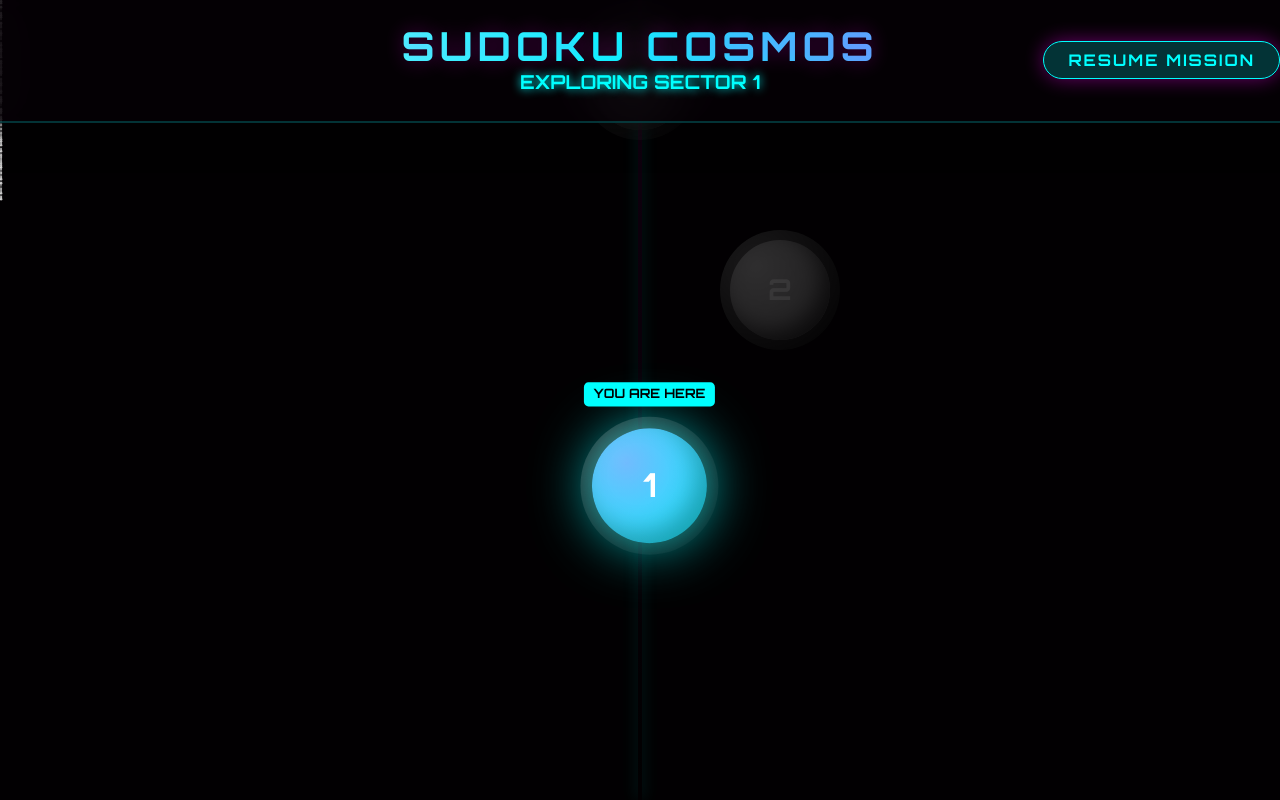
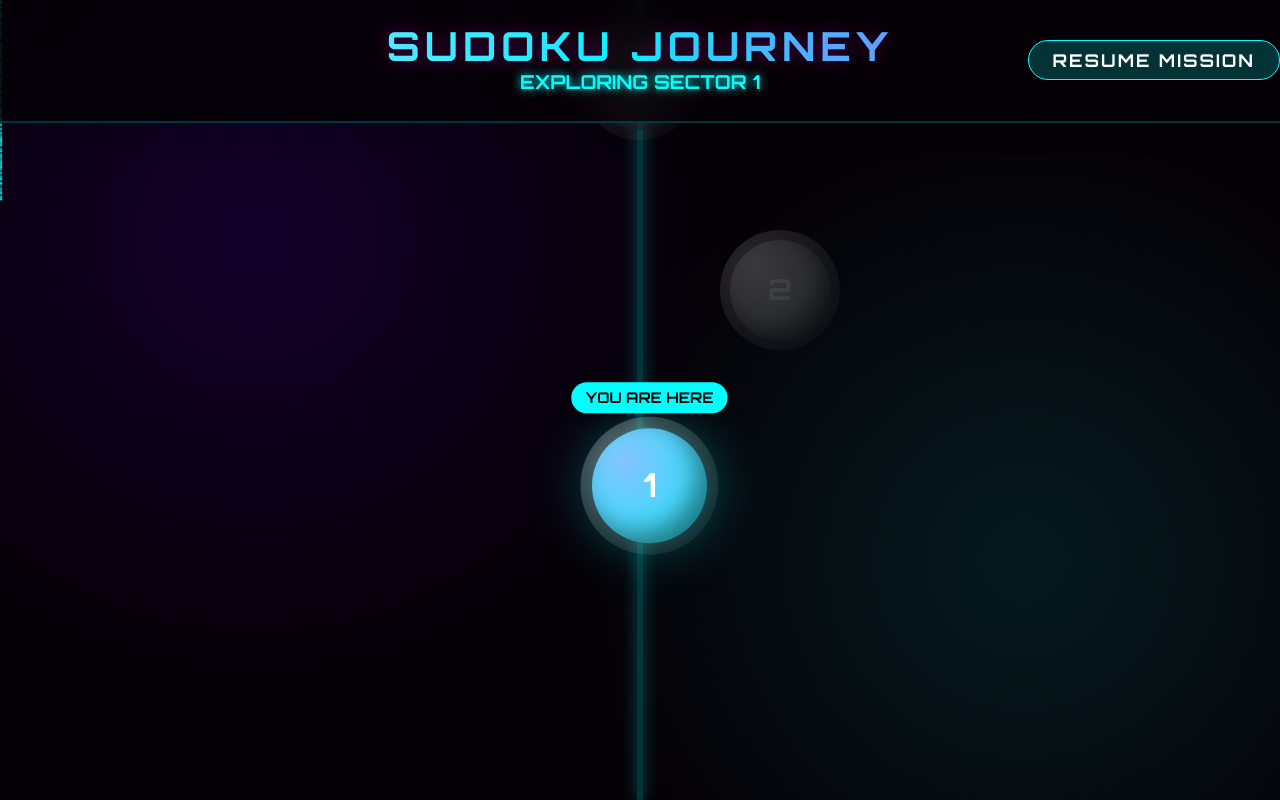
Before and after one commit to Dharunika-07-N/9X9-Sudoku-3D, a React (Vite) app: page / in a window 1280 px wide. Built offline with nearby package versions, Linux system fonts and the light colour scheme.

Commit message:
Implement dual-themed Level Map (Sky and Space)

```diff
--- a/src/components/ui/LevelMap.css
+++ b/src/components/ui/LevelMap.css
@@ -1,28 +1,41 @@
+:root {
+    --map-bg: linear-gradient(180deg, #87CEEB 0%, #E0F7FA 100%);
+    --map-text: #1a1a2e;
+    --path-color: rgba(255, 255, 255, 0.6);
+    --header-bg: rgba(255, 255, 255, 0.8);
+    --header-border: rgba(0, 102, 204, 0.2);
+    --node-shadow-inner: rgba(0, 0, 0, 0.2);
+    --node-shadow-glow: rgba(255, 255, 255, 0.4);
+    --star-color: #ff9900;
+}
+
+.level-map-container.dark-mode {
+    --map-bg: #050005;
+    --map-text: #fff;
+    --path-color: rgba(0, 255, 255, 0.2);
+    --header-bg: rgba(5, 0, 5, 0.8);
+    --header-border: rgba(0, 255, 255, 0.2);
+    --node-shadow-inner: rgba(0, 0, 0, 0.5);
+    --node-shadow-glow: rgba(0, 255, 255, 0.4);
+    --star-color: #00ffff;
+}
+
 .level-map-container {
     width: 100vw;
     height: 100vh;
     overflow-y: auto;
-    background: #050005;
-    /* Deep Cosmic Black */
-    background-image:
-        radial-gradient(circle at 20% 30%, rgba(100, 0, 255, 0.15) 0%, transparent 40%),
-        radial-gradient(circle at 80% 70%, rgba(0, 255, 255, 0.1) 0%, transparent 40%),
-        radial-gradient(1px 1px at 20px 30px, #eee, rgba(0, 0, 0, 0)),
-        radial-gradient(1px 1px at 40px 70px, #fff, rgba(0, 0, 0, 0)),
-        radial-gradient(2px 2px at 50px 160px, #ddd, rgba(0, 0, 0, 0)),
-        radial-gradient(2px 2px at 90px 40px, #fff, rgba(0, 0, 0, 0)),
-        radial-gradient(2px 2px at 130px 80px, #fff, rgba(0, 0, 0, 0)),
-        radial-gradient(2px 2px at 160px 120px, #ddd, rgba(0, 0, 0, 0));
-    background-repeat: repeat;
-    background-size: 200px 200px, 300px 300px, 200px 200px, 200px 200px, 200px 200px, 200px 200px, 200px 200px, 200px 200px;
+    background: var(--map-bg);
     position: relative;
     display: flex;
     justify-content: center;
     scroll-behavior: smooth;
+    transition: all 0.5s ease;
 }
 
 .level-map-container.dark-mode {
-    background: #020002;
+    background-image:
+        radial-gradient(circle at 20% 30%, rgba(100, 0, 255, 0.15) 0%, transparent 40%),
+        radial-gradient(circle at 80% 70%, rgba(0, 255, 255, 0.1) 0%, transparent 40%);
 }
 
 .map-content {
@@ -34,16 +47,16 @@
     z-index: 1;
 }
 
-/* Cosmic Path */
+/* Path */
 .path-background {
     position: absolute;
     top: 0;
     left: 50%;
     transform: translateX(-50%);
-    width: 4px;
+    width: 6px;
     height: 100%;
-    background: linear-gradient(to bottom, transparent, rgba(0, 255, 255, 0.3), rgba(255, 0, 255, 0.3), transparent);
-    box-shadow: 0 0 15px rgba(0, 255, 255, 0.2);
+    background: var(--path-color);
+    box-shadow: 0 0 15px var(--node-shadow-glow);
     z-index: 0;
 }
 
@@ -82,7 +95,7 @@
     transition: all 0.4s cubic-bezier(0.175, 0.885, 0.32, 1.275);
     z-index: 2;
     border: none;
-    box-shadow: inset -10px -10px 20px rgba(0, 0, 0, 0.5), 0 0 20px rgba(255, 255, 255, 0.2);
+    box-shadow: inset -10px -10px 20px var(--node-shadow-inner), 0 0 20px rgba(0, 0, 0, 0.1);
 }
 
 .level-node::after {
@@ -93,7 +106,7 @@
     right: -10%;
     bottom: -10%;
     border-radius: 50%;
-    background: radial-gradient(circle at 30% 30%, rgba(255, 255, 255, 0.2), transparent);
+    background: radial-gradient(circle at 30% 30%, rgba(255, 255, 255, 0.3), transparent);
     pointer-events: none;
 }
 
@@ -102,48 +115,48 @@
     background: radial-gradient(circle at 30% 30%, #4facfe 0%, #00f2fe 100%);
 }
 
-/* Cyan Blue */
 .level-node-wrapper:nth-child(5n+2) .level-node {
     background: radial-gradient(circle at 30% 30%, #f093fb 0%, #f5576c 100%);
 }
 
-/* Pink Purple */
 .level-node-wrapper:nth-child(5n+3) .level-node {
     background: radial-gradient(circle at 30% 30%, #43e97b 0%, #38f9d7 100%);
 }
 
-/* Greenish */
 .level-node-wrapper:nth-child(5n+4) .level-node {
     background: radial-gradient(circle at 30% 30%, #fa709a 0%, #fee140 100%);
 }
 
-/* Orange Gold */
 .level-node-wrapper:nth-child(5n+5) .level-node {
     background: radial-gradient(circle at 30% 30%, #667eea 0%, #764ba2 100%);
 }
 
-/* Deep Purple */
-
 .level-node:hover {
     transform: scale(1.1) translateY(-10px) rotate(10deg);
-    box-shadow: inset -10px -10px 20px rgba(0, 0, 0, 0.5), 0 0 40px rgba(255, 255, 255, 0.5);
+    box-shadow: inset -10px -10px 20px var(--node-shadow-inner), 0 0 40px var(--node-shadow-glow);
 }
 
 .level-node.locked {
-    background: #333 !important;
-    color: #555;
+    background: #ccc !important;
+    color: #888;
     filter: grayscale(1);
     opacity: 0.5;
     cursor: not-allowed;
+    box-shadow: inset -10px -10px 20px rgba(0, 0, 0, 0.1);
+}
+
+.dark-mode .level-node.locked {
+    background: #333 !important;
+    color: #555;
     box-shadow: inset -10px -10px 20px rgba(0, 0, 0, 0.8);
 }
 
 .level-node.completed {
-    box-shadow: inset -10px -10px 20px rgba(0, 0, 0, 0.5), 0 0 25px rgba(255, 215, 0, 0.4);
+    box-shadow: inset -10px -10px 20px var(--node-shadow-inner), 0 0 25px var(--star-color);
 }
 
 .level-node.current {
-    box-shadow: inset -10px -10px 20px rgba(0, 0, 0, 0.3), 0 0 50px rgba(0, 255, 255, 0.8);
+    box-shadow: inset -10px -10px 20px var(--node-shadow-inner), 0 0 50px var(--node-shadow-glow);
     animation: orbitFloat 4s infinite ease-in-out;
 }
 
@@ -180,7 +193,7 @@
     transform: translateX(-140px);
 }
 
-/* Rings for some planets */
+/* Rings */
 .level-node-wrapper:nth-child(3n) .level-node::before {
     content: '';
     position: absolute;
@@ -188,7 +201,7 @@
     left: 50%;
     width: 140%;
     height: 40%;
-    border: 4px solid rgba(255, 255, 255, 0.2);
+    border: 4px solid rgba(255, 255, 255, 0.3);
     border-radius: 50%;
     transform: translate(-50%, -50%) rotateX(70deg) rotateY(10deg);
     pointer-events: none;
@@ -200,23 +213,32 @@
     top: 0;
     width: 100%;
     padding: 1.5rem;
-    background: rgba(5, 0, 5, 0.8);
+    background: var(--header-bg);
     backdrop-filter: blur(20px);
     z-index: 100;
     text-align: center;
-    border-bottom: 2px solid rgba(0, 255, 255, 0.2);
-    box-shadow: 0 5px 30px rgba(0, 0, 0, 0.5);
+    border-bottom: 2px solid var(--header-border);
+    box-shadow: 0 5px 30px rgba(0, 0, 0, 0.1);
+    transition: all 0.5s ease;
 }
 
 .map-header h1 {
     margin: 0;
     font-size: 2.5rem;
     letter-spacing: 5px;
+    background: linear-gradient(90deg, #1a1a2e, #0066cc, #ff9900, #1a1a2e);
+    background-size: 200% auto;
+    -webkit-background-clip: text;
+    -webkit-text-fill-color: transparent;
+    animation: shine 5s linear infinite;
+    font-family: 'Orbitron', sans-serif;
+}
+
+.dark-mode .map-header h1 {
     background: linear-gradient(90deg, #fff, #00ffff, #ff00ff, #fff);
     background-size: 200% auto;
     -webkit-background-clip: text;
     -webkit-text-fill-color: transparent;
-    animation: shine 5s linear infinite;
 }
 
 @keyframes shine {
@@ -236,8 +258,8 @@
 
 .star {
     font-size: 1.4rem;
-    color: #00ffff;
-    filter: drop-shadow(0 0 5px #00ffff);
+    color: var(--star-color);
+    filter: drop-shadow(0 0 5px var(--star-color));
 }
 
 /* Decor Elements */
@@ -246,15 +268,34 @@
     height: 300px;
     border-radius: 50%;
     filter: blur(80px);
+    opacity: 0.1;
+    display: none;
+}
+
+.dark-mode .decor.nebula {
+    display: block;
     opacity: 0.2;
 }
 
 .decor.small-star {
     width: 2px;
     height: 2px;
-    background: #fff;
+    background: var(--star-color);
     border-radius: 50%;
     animation: twinkle var(--speed) infinite alternate;
+}
+
+.decor.cloud {
+    background: #fff;
+    border-radius: 50px;
+    width: 150px;
+    height: 50px;
+    opacity: 0.8;
+    filter: blur(10px);
+}
+
+.dark-mode .decor.cloud {
+    display: none;
 }
 
 @keyframes twinkle {
--- a/src/components/ui/LevelMap.jsx
+++ b/src/components/ui/LevelMap.jsx
@@ -24,8 +24,8 @@ export function LevelMap({ currentLevel, onSelectLevel, isLightMode }) {
 
     return (
         <div className={`level-map-container ${!isLightMode ? 'dark-mode' : ''}`} ref={mapRef}>
-            {/* Twinkling Stars Background */}
-            <div style={{ position: 'fixed', top: 0, left: 0, width: '100%', height: '100%', pointerEvents: 'none' }}>
+            {/* Background Decorations */}
+            <div style={{ position: 'fixed', top: 0, left: 0, width: '100%', height: '100%', pointerEvents: 'none', zIndex: 0 }}>
                 {stars.map(star => (
                     <div
                         key={star.id}
@@ -40,15 +40,29 @@ export function LevelMap({ currentLevel, onSelectLevel, isLightMode }) {
             </div>
 
             <div className="map-header">
-                <h1>SUDOKU COSMOS</h1>
-                <div style={{ fontSize: '1.2rem', fontWeight: 'bold', color: '#00ffff', textShadow: '0 0 10px #00ffff', fontFamily: 'Orbitron' }}>
+                <h1>SUDOKU JOURNEY</h1>
+                <div style={{
+                    fontSize: '1.2rem',
+                    fontWeight: 'bold',
+                    color: isLightMode ? '#0066cc' : '#00ffff',
+                    textShadow: isLightMode ? 'none' : '0 0 10px #00ffff',
+                    fontFamily: 'Orbitron'
+                }}>
                     EXPLORING SECTOR {currentLevel}
                 </div>
                 <div style={{ position: 'absolute', right: '1.5rem', top: '50%', transform: 'translateY(-50%)' }}>
                     <button
                         onClick={() => onSelectLevel(currentLevel)}
                         className="play-again-btn"
-                        style={{ padding: '0.5rem 1.5rem', fontSize: '1rem', background: 'rgba(0, 255, 255, 0.2)', border: '1px solid #00ffff', color: '#00ffff' }}
+                        style={{
+                            padding: '0.5rem 1.5rem',
+                            fontSize: '1.1rem',
+                            background: isLightMode ? '#0066cc' : 'rgba(0, 255, 255, 0.2)',
+                            border: isLightMode ? 'none' : '1px solid #00ffff',
+                            color: '#fff',
+                            boxShadow: isLightMode ? '0 4px 15px rgba(0, 102, 204, 0.3)' : 'none',
+                            fontWeight: 'bold'
+                        }}
                     >
                         RESUME MISSION
                     </button>
@@ -58,10 +72,19 @@ export function LevelMap({ currentLevel, onSelectLevel, isLightMode }) {
             <div className="map-content">
                 <div className="path-background"></div>
 
-                {/* Decorative Nebulas */}
+                {/* Decorative Elements */}
                 <div className="decor nebula" style={{ top: '300px', left: '-100px', background: '#ff00ff' }}></div>
                 <div className="decor nebula" style={{ top: '1200px', right: '-100px', background: '#00ffff' }}></div>
                 <div className="decor nebula" style={{ top: '2500px', left: '100px', background: '#6400ff' }}></div>
+
+                {/* Light Mode Clouds */}
+                <div className="decor cloud" style={{ top: '150px', left: '10%' }}></div>
+                <div className="decor cloud" style={{ top: '450px', right: '15%' }}></div>
+                <div className="decor cloud" style={{ top: '800px', left: '20%' }}></div>
+                <div className="decor cloud" style={{ top: '1100px', right: '10%' }}></div>
+                <div className="decor cloud" style={{ top: '1500px', left: '15%' }}></div>
+                <div className="decor cloud" style={{ top: '1900px', right: '20%' }}></div>
+                <div className="decor cloud" style={{ top: '2300px', left: '10%' }}></div>
 
                 <div className="levels-list">
                     {levels.map((lvl) => {
@@ -92,13 +115,14 @@ export function LevelMap({ currentLevel, onSelectLevel, isLightMode }) {
                                         <div style={{
                                             position: 'absolute',
                                             top: '-40px',
-                                            background: '#00ffff',
-                                            color: '#000',
-                                            padding: '2px 8px',
-                                            borderRadius: '4px',
-                                            fontSize: '0.7rem',
+                                            background: isLightMode ? '#0066cc' : '#00ffff',
+                                            color: isLightMode ? '#fff' : '#000',
+                                            padding: '4px 12px',
+                                            borderRadius: '20px',
+                                            fontSize: '0.8rem',
                                             fontWeight: 'bold',
-                                            whiteSpace: 'nowrap'
+                                            whiteSpace: 'nowrap',
+                                            boxShadow: '0 4px 10px rgba(0,0,0,0.2)'
                                         }}>
                                             YOU ARE HERE
                                         </div>
```
